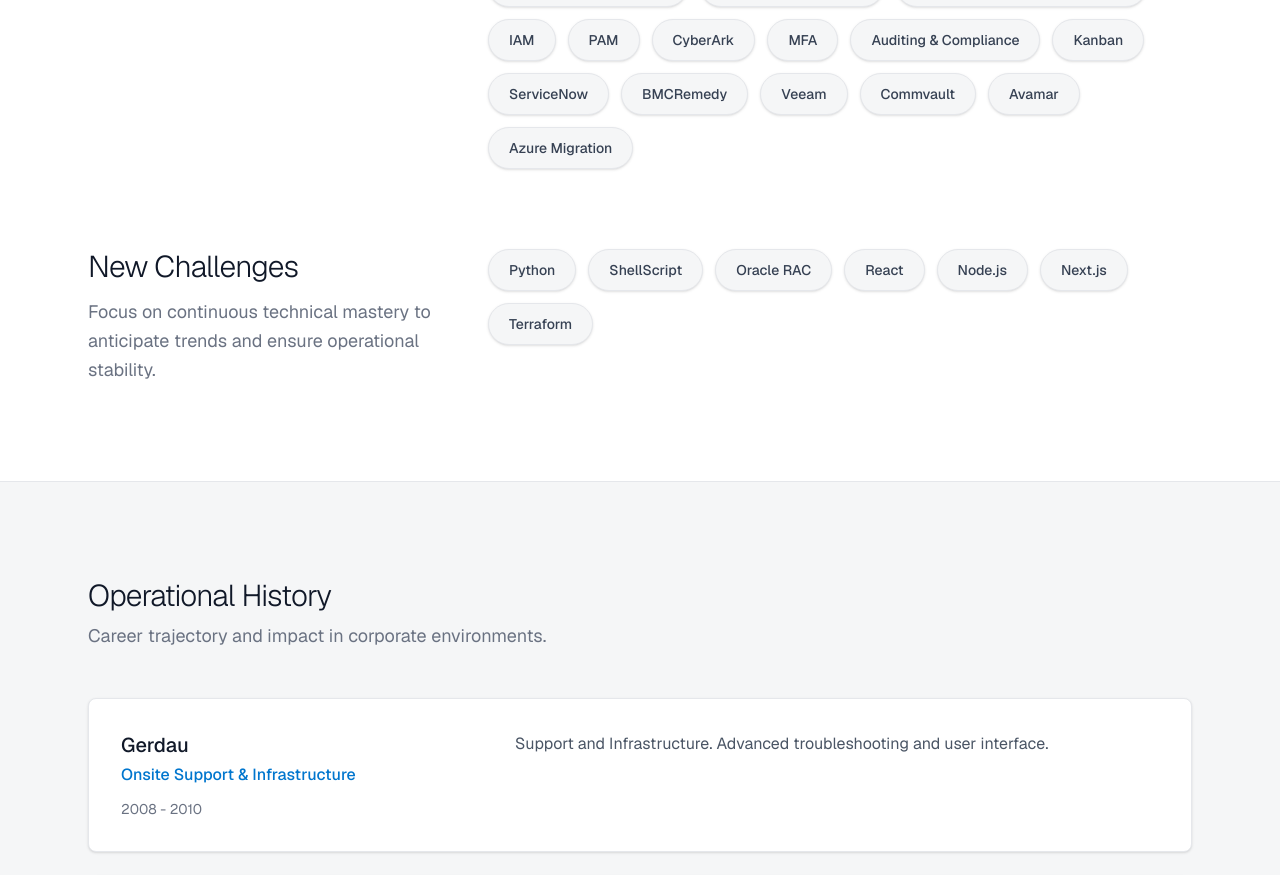
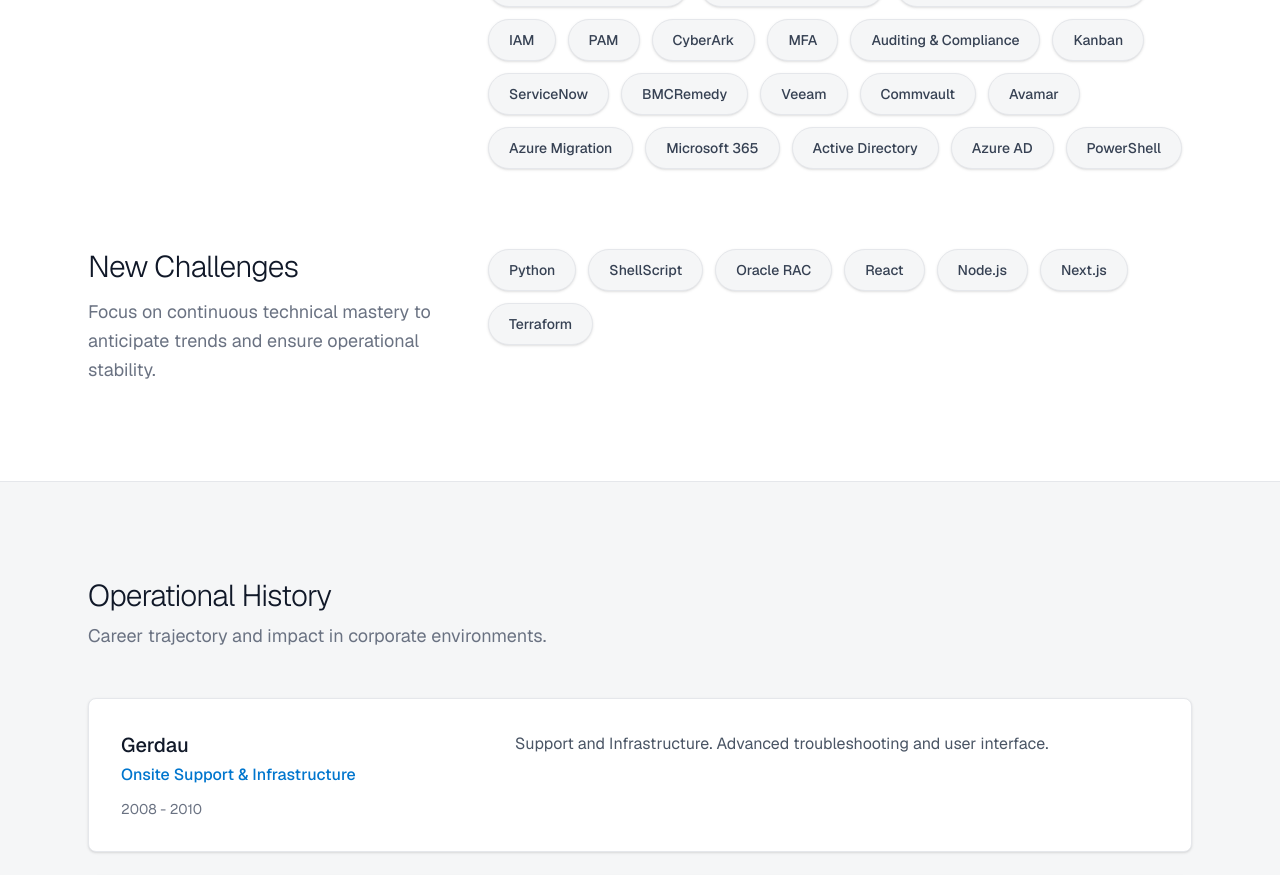
Before and after one commit to thiagoaneas-pinda/thiagorodrigues-ti_en, a Next.js app: page / in a window 1280 px wide. Shown: the part 2970-3845 px from the top of the page. Built offline with nearby package versions, Linux system fonts and the light colour scheme.

Commit message:
Add Arsenal

```diff
--- a/app/page.tsx
+++ b/app/page.tsx
@@ -16,7 +16,8 @@
   "Hybrid Cloud (Azure/AWS/GCP)", "IT Governance",
   "ITIL", "COBIT", "ISO27001", "Linux & Windows Server",
   "Observability (Zabbix)", "Backup & BCP/DR Management", "IAM", "PAM", "CyberArk", "MFA",
-  "Auditing & Compliance", "Kanban", "ServiceNow", "BMCRemedy", "Veeam", "Commvault", "Avamar", "Azure Migration"
+  "Auditing & Compliance", "Kanban", "ServiceNow", "BMCRemedy", "Veeam", "Commvault", "Avamar", "Azure Migration",
+  "Microsoft 365", "Active Directory", "Azure AD", "PowerShell"
 ];
 
 const LearningSkills = [
```
